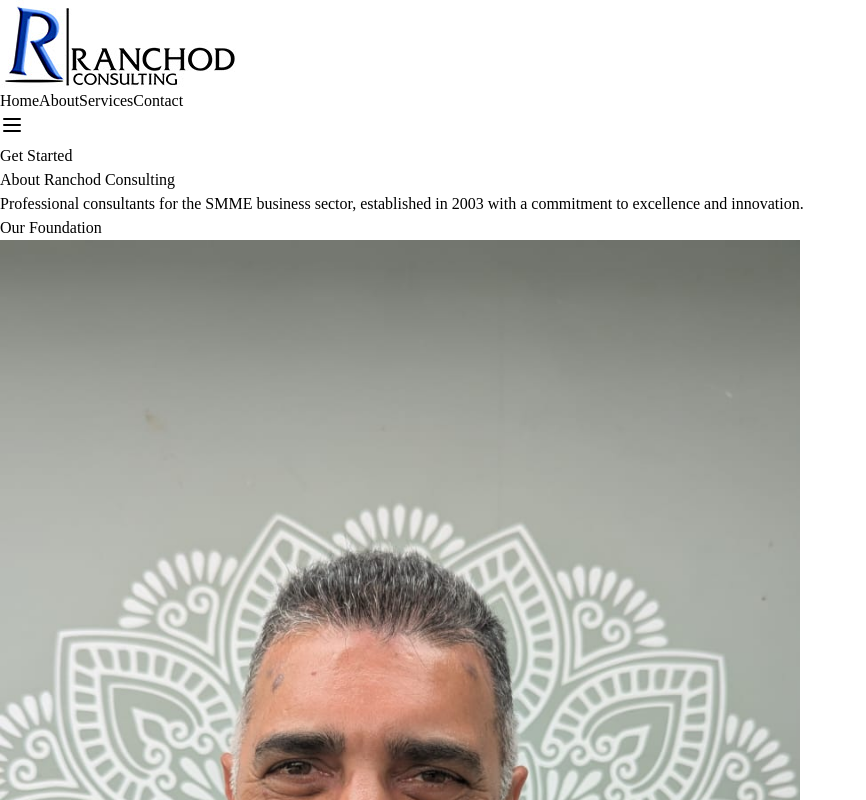
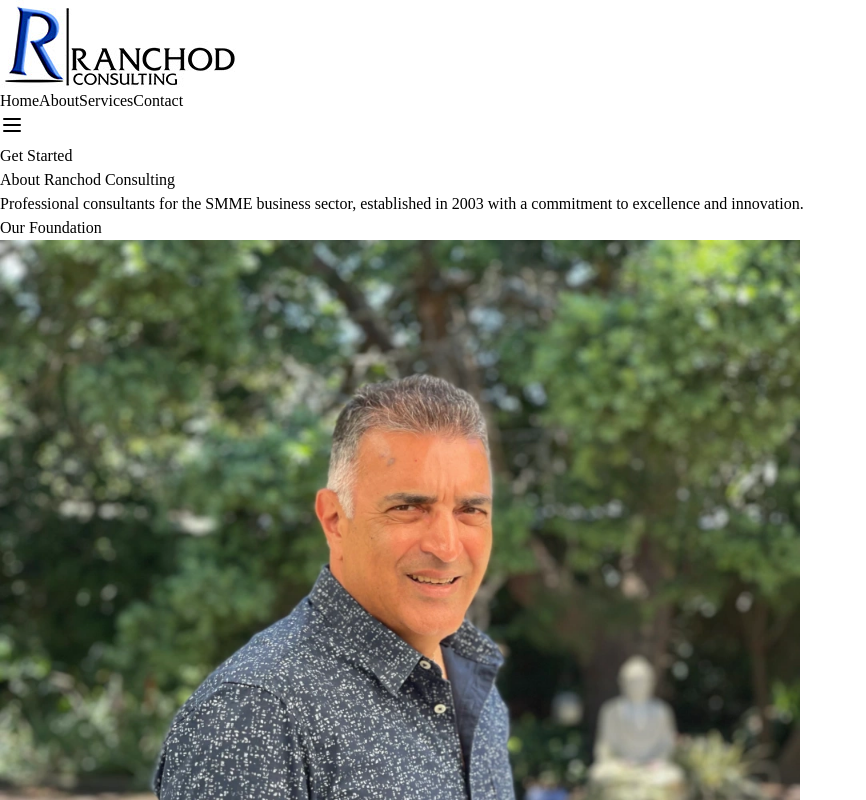
Before and after one commit to PhilaniNcube/ranchod-consulting, a Next.js app in the folder apps/web/: page /about in a window 1280 px wide. Shown: the top 800 px of the page, without its empty margins (0-866 px from the left). Built offline with nearby package versions, Linux system fonts and the light colour scheme.

Commit message:
Refactor code structure for improved readability and maintainability

```diff
--- a/apps/web/app/about/page.tsx
+++ b/apps/web/app/about/page.tsx
@@ -28,7 +28,7 @@ export default function AboutPage() {
               </h2>
 
               <Image
-                src="/images/company-logos/ranchod.jpg"
+                src="/images/profile.webp"
                 alt="Company Foundation"
                 width={800}
                 height={500}
```
Also changed, not shown: apps/web/public/images/profile.webp (added).
